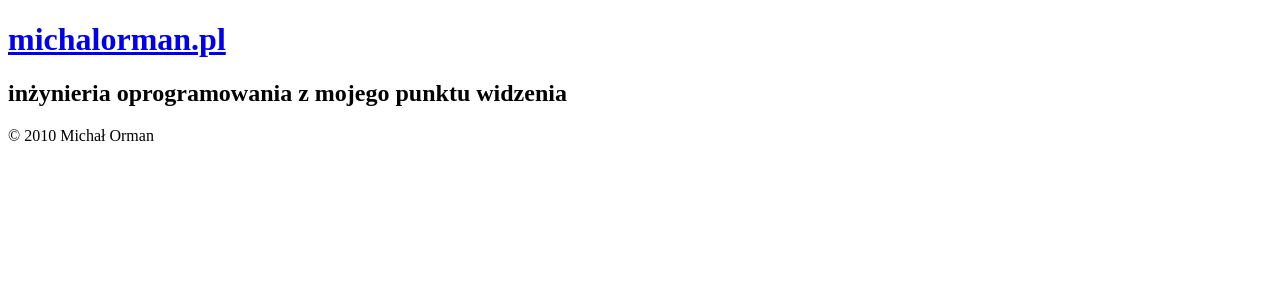
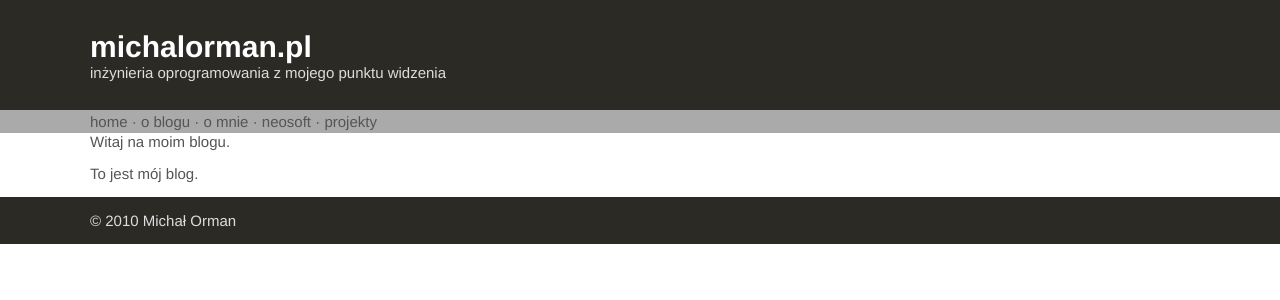
Before and after one commit to michalorman/michalorman-blog-old, a Jekyll site: the page built from index.html, in a window 1280 px wide. Shown: the top 300 px of the page. Built offline with Jekyll 4.4.1, drawn with Linux system fonts in a browser that asks for light colours; Markdown is read by kramdown in place of the engine named in the settings.

Commit message:
Updated default layout. Introduced css stylesheet.

```diff
--- /dev/null
+++ b/_includes/navbar.html
@@ -0,0 +1,5 @@
+<a href="/">home</a> &middot;
+<a href="/">o blogu</a> &middot;
+<a href="/">o mnie</a> &middot;
+<a href="/">neosoft</a> &middot;
+<a href="/">projekty</a>
--- a/_layouts/default.html
+++ b/_layouts/default.html
@@ -7,22 +7,28 @@
 	<head>
 		<meta http-equiv="Content-type" content="text/html; charset=utf-8"/>
 		<title>Michał Orman - {{ page.title }}</title>
-		<link rel="stylesheet" href="/stylesheets/default.css" type="text/css" media="screen" charset="utf-8"/>{% if page.description %}
+		<link rel="stylesheet" href="stylesheets/default.css" type="text/css"/>{% if page.description %}
 		<meta name="description" content="{{ page.description }}"/>{% endif  %}{% if page.keywords %}
 		<meta name="keywords" content="{{ page.keywords }}"/>{% endif  %}
 	</head>
 
 	<body>
-		<div id="header-wrapper">
+		<div id="header">
 			<h1><a href="/">michalorman.pl</a></h1>
-			<h2>inżynieria oprogramowania z mojego punktu widzenia</h2>
+			<p>inżynieria oprogramowania z mojego punktu widzenia</p>
 		</div>
 
-		<div id="content-wrapper">
-			{{ content }}
+		<div id="navbar">
+			{% include navbar.html %}
 		</div>
 
-		<div id="footer-wrapper">
+		<div id="content">
+			<div id="content-wrapper">
+		    {{ content }}
+			</div>
+		</div>
+
+		<div id="footer">
 			&copy; 2010 Michał Orman
 		</div>
 	</body>
--- a/index.html
+++ b/index.html
@@ -4,3 +4,11 @@ title: Michał Orman
 description: Michał Orman - Prywatna strona i blog dotyczący technik programowania
 keywords: Michał Michal Orman Blog Java J2EE EE Ruby Rails Inżynieria Oprogramowania Design Patterns Object Oriented Programming Analysis
 ---
+
+
+
+<p>
+  Witaj na moim blogu.
+</p>
+
+<p>To jest mój blog.</p>
--- a/stylesheet/default.css
+++ /dev/null
@@ -1,3 +0,0 @@
-body {
-
-}
--- /dev/null
+++ b/stylesheets/default.css
@@ -0,0 +1,54 @@
+body {
+	font: 15px Helvetica, Verdana, sans-serif;
+	margin: 0;
+	padding: 0;
+	color: #555;
+}
+
+p {
+	margin-top: 0;
+}
+
+#header {
+	background: #2C2A25;
+	height: 3.8em;
+	padding: 2em 6em 1.5em 6em;
+	color: #ddd;
+}
+
+#header a, #header a:active, #header a:hover, #header a:visited {
+	color: white;
+	text-decoration: none;
+}
+
+#header h1, #header p {
+	margin: 0;
+}
+
+#navbar {
+	background: #aaa;
+	padding: 0.2em 6em;
+	color: #555;
+}
+
+#navbar a {
+	text-decoration: none;
+}
+
+#navbar a, #navbar a:visited {
+	color: #555;
+}
+
+#navbar a:hover {
+	color: #888;
+}
+
+#content {
+	padding-left: 6em;
+}
+
+#footer {
+	padding: 1em 6em;
+	background: #2C2A25;
+	color: #ddd;
+}
```
